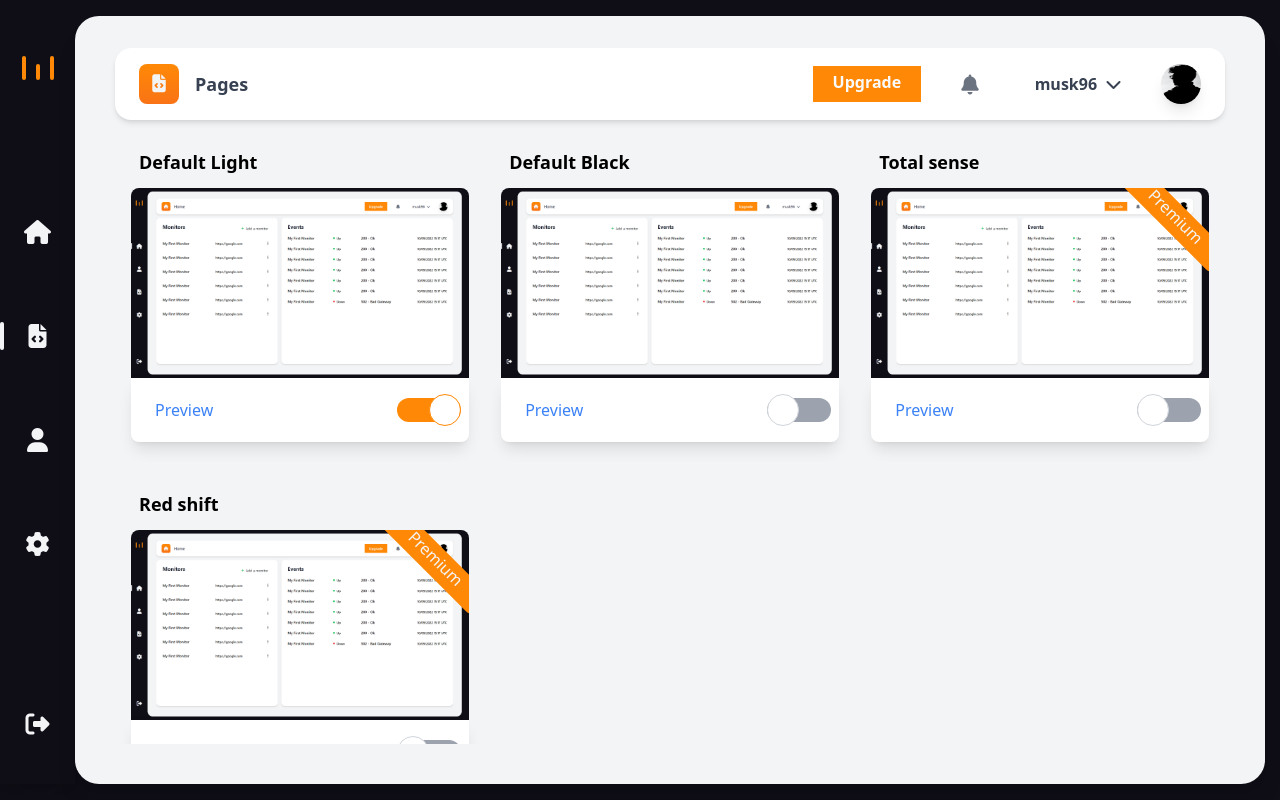
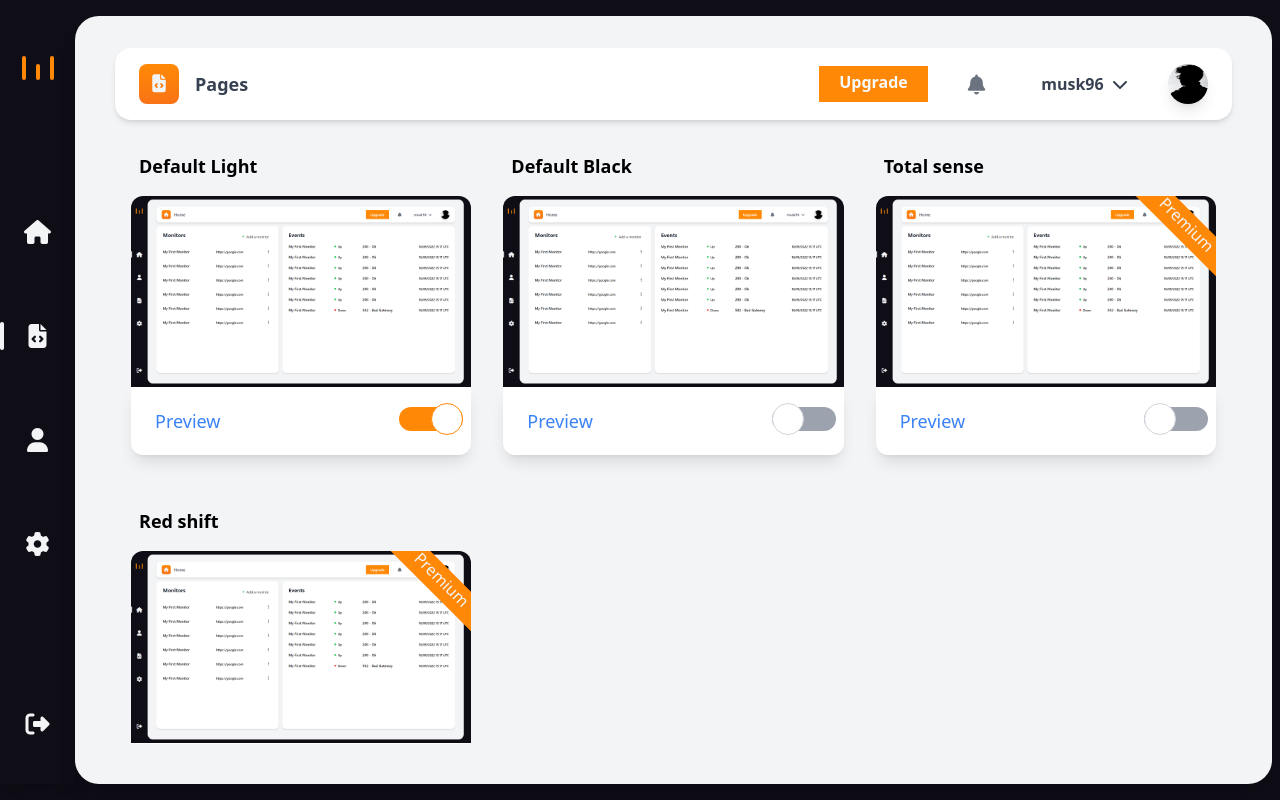
Before and after one commit to kamel-mustapha/monitoring, an Angular app in the folder frontend/: page /pages in a window 1280 px wide. Built offline with nearby package versions, Linux system fonts and the light colour scheme.

Commit message:
fixed font sizes in pages page

```diff
--- a/frontend/src/app/app.component.html
+++ b/frontend/src/app/app.component.html
@@ -2,7 +2,7 @@
   <div>
     <app-navbar></app-navbar>
   </div>
-  <div class="w-93">
+  <div class="w-full mr-2">
     <app-main></app-main>
   </div>
 </div>
--- a/frontend/src/app/main/pages/pages.component.html
+++ b/frontend/src/app/main/pages/pages.component.html
@@ -8,26 +8,28 @@
         *ngFor="let page of pages"
         class="w-full h-content flex flex-col rounded-xl pb-1 relative"
       >
-        <div class="py-3 px-2 rounded-t-lg font-bold text-lg">
+        <div class="py-4 px-2 rounded-t-lg font-bold text-lg">
           {{ page.name }}
         </div>
         <div class="relative overflow-hidden">
           <img
-            class="rounded-t-lg w-full"
+            class="rounded-t-xl w-full"
             src="../../../assets/page.png"
             alt=""
           />
           <span
             *ngIf="page.premium"
-            class="absolute -right-8 top-4 bg-secondary px-8 pb-1 text-gray-100 rounded-lg rotate-45"
+            class="absolute -right-9 top-4 bg-secondary px-8 pb-1 text-gray-100 rounded-lg rotate-45"
           >
             Premium
           </span>
         </div>
         <div
-          class="flex justify-between rounded-b-lg shadow-lg py-5 px-2 bg-white"
+          class="flex justify-between rounded-b-xl shadow-lg py-5 px-2 bg-white"
         >
-          <a href="" class="text-blue-500 hover:underline px-4"> Preview </a>
+          <a href="" class="text-blue-500 hover:underline px-4 text-lg"
+            >Preview
+          </a>
           <div
             [ngClass]="{ toggle_on: page.selected, toggle_off: !page.selected }"
             class="toggle"
--- a/frontend/tailwind.config.js
+++ b/frontend/tailwind.config.js
@@ -19,13 +19,12 @@ module.exports = {
       },
       width: {
         content: "fit-content",
-        93: "93%",
       },
       height: {
         85: "85vh",
         95: "95vh",
         most: "90%",
-        content: "fit-content"
+        content: "fit-content",
       },
       maxWidth: {
         1900: "1920px",
```
